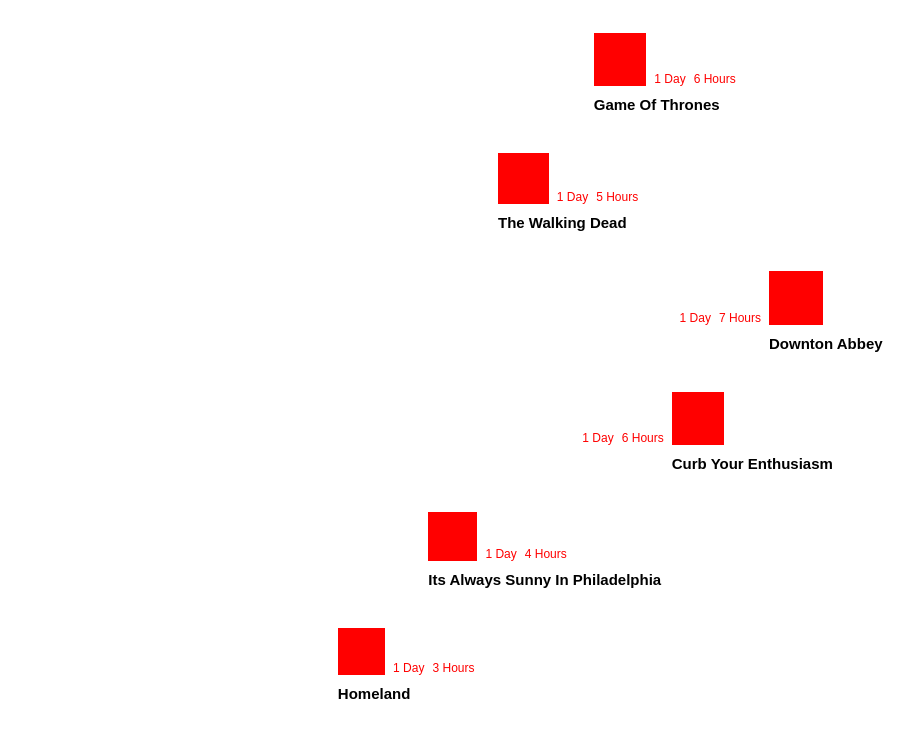
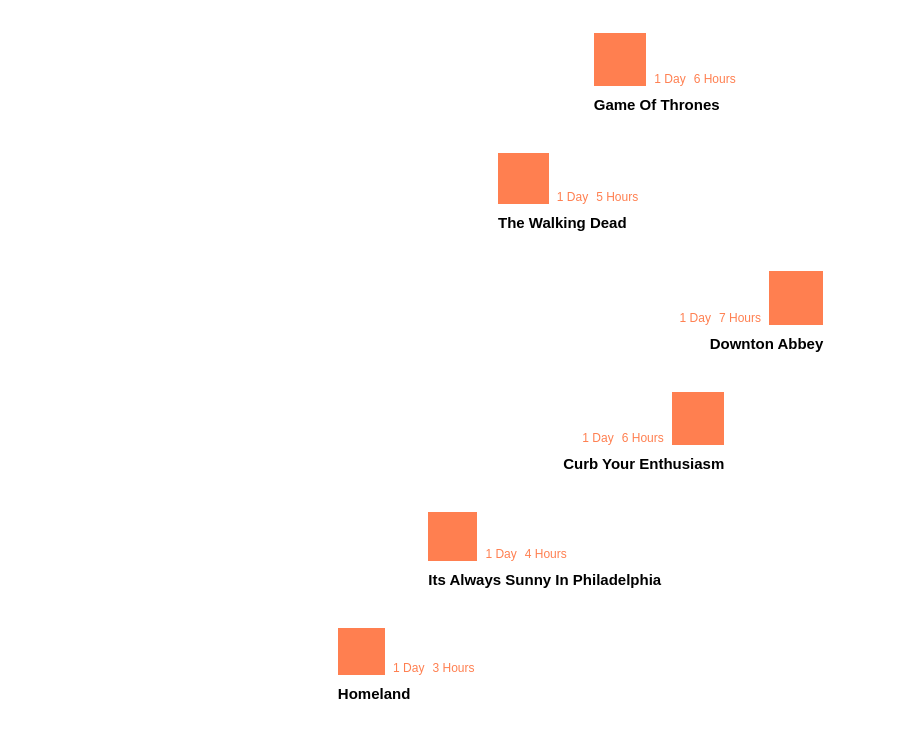
Before and after one commit to robstarbuck/how-long-to-watch-02, a website: page index.html in a window 1280 px wide. Shown: the part 67-800 px from the top of the page, without its empty margins (0-924 px from the left). Drawn offline with Linux system fonts and the light colour scheme; files that its build step writes are made by us from their sources.

Commit message:
Small styling changes

```diff
--- a/scripts/script.js
+++ b/scripts/script.js
@@ -108,9 +108,8 @@
     .data(pack(seriesdata).filter(function(d){return !d.children}))
     .enter()
     .append("g").sort(function(x,y){
-//    console.log(x,y);
-    return d3.ascending(x.y, y.y)
-});
+        return d3.ascending(x.y, y.y)
+    });
 
 
 var minh = 0;
@@ -132,7 +131,13 @@
             .style("left", function() {return d.x - d.r + "px"; })
             .style("top", function() {return addit + "px"; })
             .style("z-index", 100 -i)
-            .attr("class", "o-box");
+            .call(function(ob){
+                if(d.x - d.r > winWidth / 2){
+                    ob.attr("class","right- o-box");
+                }else{
+                    ob.attr("class","left- o-box");
+                };
+            });
 
     outer.append("div")
         .attr("class", "box")
@@ -141,11 +146,7 @@
         .html(cteHtml(d))
         .call(function(ob){
             if(ob.node().offsetHeight < minh){
-                if(d.x - d.r > winWidth / 2){
-                    ob.attr("class","right- small- box");
-                }else{
-                    ob.attr("class","left- small- box");
-                }
+                ob.attr("class","small- box");
             };
         });
 
--- a/styles/style.scss
+++ b/styles/style.scss
@@ -52,7 +52,6 @@
 	font-size: 1.5rem;
     white-space: nowrap;
     margin:1rem 0 4rem;
-    width: 200%;
 }
 h2{
     padding:1.2rem;
@@ -70,9 +69,14 @@
 .o-box{
     position: absolute;
     z-index: 100;
+    &.right-{
+        h1{
+            float: right;
+        }
+    }
 }
 .box{
-    background-color: red;
+    background-color: coral;
     width: 100%;
     position: relative;
     > ._{
@@ -81,7 +85,7 @@
     }
     &.small-{
         > ._{
-            color: red;
+            color: coral;
             display: table;
             bottom:0;
             h2{
@@ -91,7 +95,7 @@
         }
     }
 
-    &.small-.left-{
+    .left- &.small-{
         > ._{
             padding-left: 100%;
             position: absolute;
@@ -101,7 +105,7 @@
             }
         }
     }
-    &.small-.right-{
+    .right- &.small-{
         > ._{
             padding-right: 100%;
             position: absolute;
@@ -119,7 +123,7 @@
     white-space: nowrap;
 }
 
-.box:after {
+.box:after,.cf:after {
   content: "";
   display: table;
   clear: both;
```
Also changed, not shown: TODO.txt (+7 -4 lines), styles/style.css, 1 other file.
